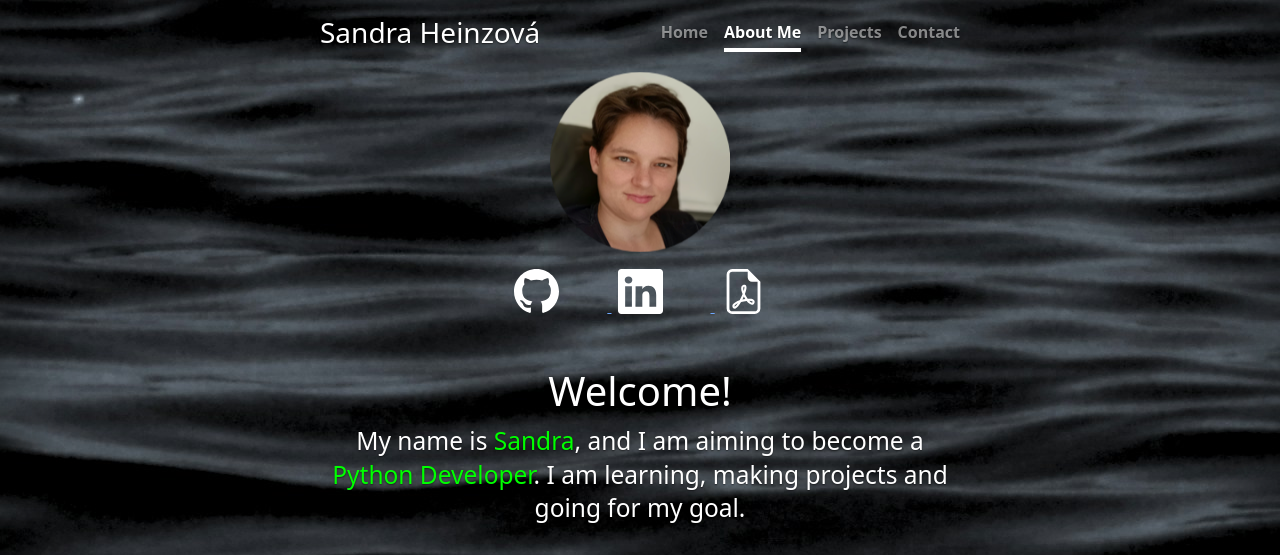
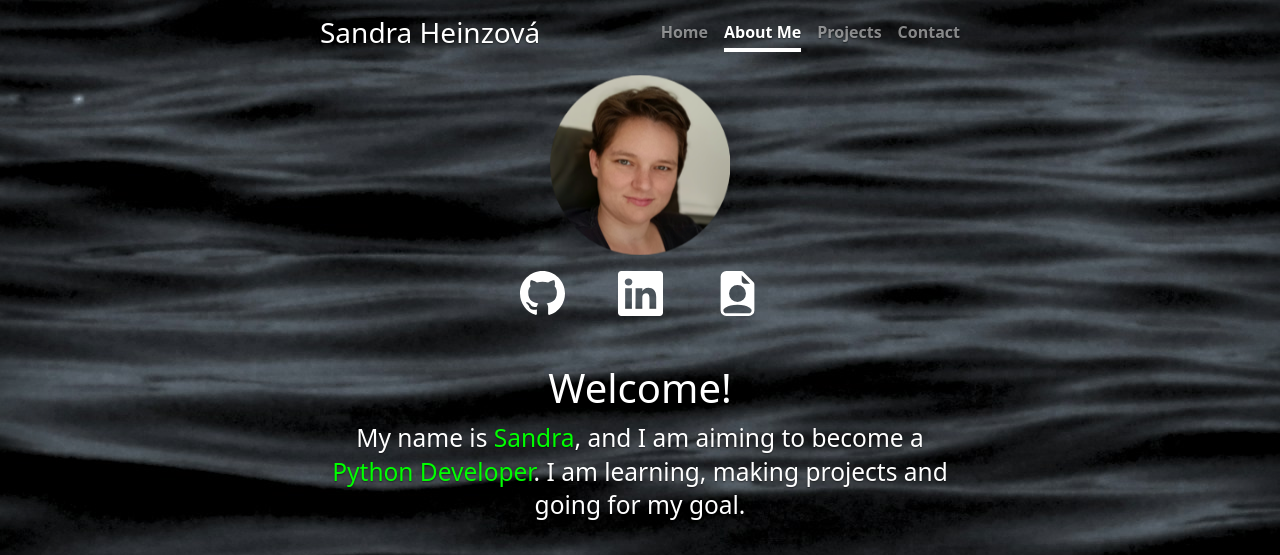
Before and after one commit to SandraHeinzova/Portfolio, a Flask app: page /about in a window 1280 px wide. Shown: the top 555 px of the page. Run offline with Flask 3, Linux system fonts and the light colour scheme; some libraries are stand-ins or nearby versions.

Commit message:
changed <a> tags - replaced buttons with images

```diff
--- a/templates/about.html
+++ b/templates/about.html
@@ -8,27 +8,14 @@
           <img src="static/images/sandra.jpg" alt="Sandra's profile photo" height="180" width="180">
         </div>
         <div>
-            <a href="https://github.com/SandraHeinzova" target="_blank">
-                <button class="feature-icon pe-5">
-                  <svg xmlns="http://www.w3.org/2000/svg" width="45" height="45" fill="currentColor" class="bi bi-github" viewBox="0 0 16 16">
-                  <path d="M8 0C3.58 0 0 3.58 0 8c0 3.54 2.29 6.53 5.47 7.59.4.07.55-.17.55-.38 0-.19-.01-.82-.01-1.49-2.01.37-2.53-.49-2.69-.94-.09-.23-.48-.94-.82-1.13-.28-.15-.68-.52-.01-.53.63-.01 1.08.58 1.23.82.72 1.21 1.87.87 2.33.66.07-.52.28-.87.51-1.07-1.78-.2-3.64-.89-3.64-3.95 0-.87.31-1.59.82-2.15-.08-.2-.36-1.02.08-2.12 0 0 .67-.21 2.2.82.64-.18 1.32-.27 2-.27s1.36.09 2 .27c1.53-1.04 2.2-.82 2.2-.82.44 1.1.16 1.92.08 2.12.51.56.82 1.27.82 2.15 0 3.07-1.87 3.75-3.65 3.95.29.25.54.73.54 1.48 0 1.07-.01 1.93-.01 2.2 0 .21.15.46.55.38A8.01 8.01 0 0 0 16 8c0-4.42-3.58-8-8-8"/>
-                  </svg>
-                </button>
+            <a href="https://github.com/SandraHeinzova" target="_blank" class="text-decoration-none pe-5">
+                <img src="static/icons/github.svg" alt="Github icon" title="Open GitHub">
             </a>
-            <a href="https://www.linkedin.com/in/sandra-heinzova/" target="_blank">
-                <button class="feature-icon pe-5">
-                  <svg xmlns="http://www.w3.org/2000/svg" width="45" height="45" fill="currentColor" class="bi bi-linkedin" viewBox="0 0 16 16">
-                  <path d="M0 1.146C0 .513.526 0 1.175 0h13.65C15.474 0 16 .513 16 1.146v13.708c0 .633-.526 1.146-1.175 1.146H1.175C.526 16 0 15.487 0 14.854zm4.943 12.248V6.169H2.542v7.225zm-1.2-8.212c.837 0 1.358-.554 1.358-1.248-.015-.709-.52-1.248-1.342-1.248S2.4 3.226 2.4 3.934c0 .694.521 1.248 1.327 1.248zm4.908 8.212V9.359c0-.216.016-.432.08-.586.173-.431.568-.878 1.232-.878.869 0 1.216.662 1.216 1.634v3.865h2.401V9.25c0-2.22-1.184-3.252-2.764-3.252-1.274 0-1.845.7-2.165 1.193v.025h-.016l.016-.025V6.169h-2.4c.03.678 0 7.225 0 7.225z"/>
-                  </svg>
-                </button>
+            <a href="https://www.linkedin.com/in/sandra-heinzova/" target="_blank" class="text-decoration-none pe-5">
+                <img src="static/icons/linkedin.svg" alt="LinkedIn icon" title="Open LinkedIn">
             </a>
-            <a href="static/cv_en.pdf" download>
-                <button class="feature-icon">
-                  <svg xmlns="http://www.w3.org/2000/svg" width="45" height="45" fill="currentColor" class="bi bi-file-earmark-pdf" viewBox="0 0 16 16">
-                  <path d="M14 14V4.5L9.5 0H4a2 2 0 0 0-2 2v12a2 2 0 0 0 2 2h8a2 2 0 0 0 2-2M9.5 3A1.5 1.5 0 0 0 11 4.5h2V14a1 1 0 0 1-1 1H4a1 1 0 0 1-1-1V2a1 1 0 0 1 1-1h5.5z"/>
-                  <path d="M4.603 14.087a.8.8 0 0 1-.438-.42c-.195-.388-.13-.776.08-1.102.198-.307.526-.568.897-.787a7.7 7.7 0 0 1 1.482-.645 20 20 0 0 0 1.062-2.227 7.3 7.3 0 0 1-.43-1.295c-.086-.4-.119-.796-.046-1.136.075-.354.274-.672.65-.823.192-.077.4-.12.602-.077a.7.7 0 0 1 .477.365c.088.164.12.356.127.538.007.188-.012.396-.047.614-.084.51-.27 1.134-.52 1.794a11 11 0 0 0 .98 1.686 5.8 5.8 0 0 1 1.334.05c.364.066.734.195.96.465.12.144.193.32.2.518.007.192-.047.382-.138.563a1.04 1.04 0 0 1-.354.416.86.86 0 0 1-.51.138c-.331-.014-.654-.196-.933-.417a5.7 5.7 0 0 1-.911-.95 11.7 11.7 0 0 0-1.997.406 11.3 11.3 0 0 1-1.02 1.51c-.292.35-.609.656-.927.787a.8.8 0 0 1-.58.029m1.379-1.901q-.25.115-.459.238c-.328.194-.541.383-.647.547-.094.145-.096.25-.04.361q.016.032.026.044l.035-.012c.137-.056.355-.235.635-.572a8 8 0 0 0 .45-.606m1.64-1.33a13 13 0 0 1 1.01-.193 12 12 0 0 1-.51-.858 21 21 0 0 1-.5 1.05zm2.446.45q.226.245.435.41c.24.19.407.253.498.256a.1.1 0 0 0 .07-.015.3.3 0 0 0 .094-.125.44.44 0 0 0 .059-.2.1.1 0 0 0-.026-.063c-.052-.062-.2-.152-.518-.209a4 4 0 0 0-.612-.053zM8.078 7.8a7 7 0 0 0 .2-.828q.046-.282.038-.465a.6.6 0 0 0-.032-.198.5.5 0 0 0-.145.04c-.087.035-.158.106-.196.283-.04.192-.03.469.046.822q.036.167.09.346z"/>
-                  </svg>
-                </button>
+            <a href="static/cv_en.pdf" download target="_blank">
+                <img src="static/icons/person_cv.svg" alt="Person CV icon" title="Open CV">
             </a>
         </div>
         <div class="pt-5">
```
Also changed, not shown: static/icons/github.svg (added), static/icons/linkedin.svg (added), static/icons/person_cv.svg (added).
